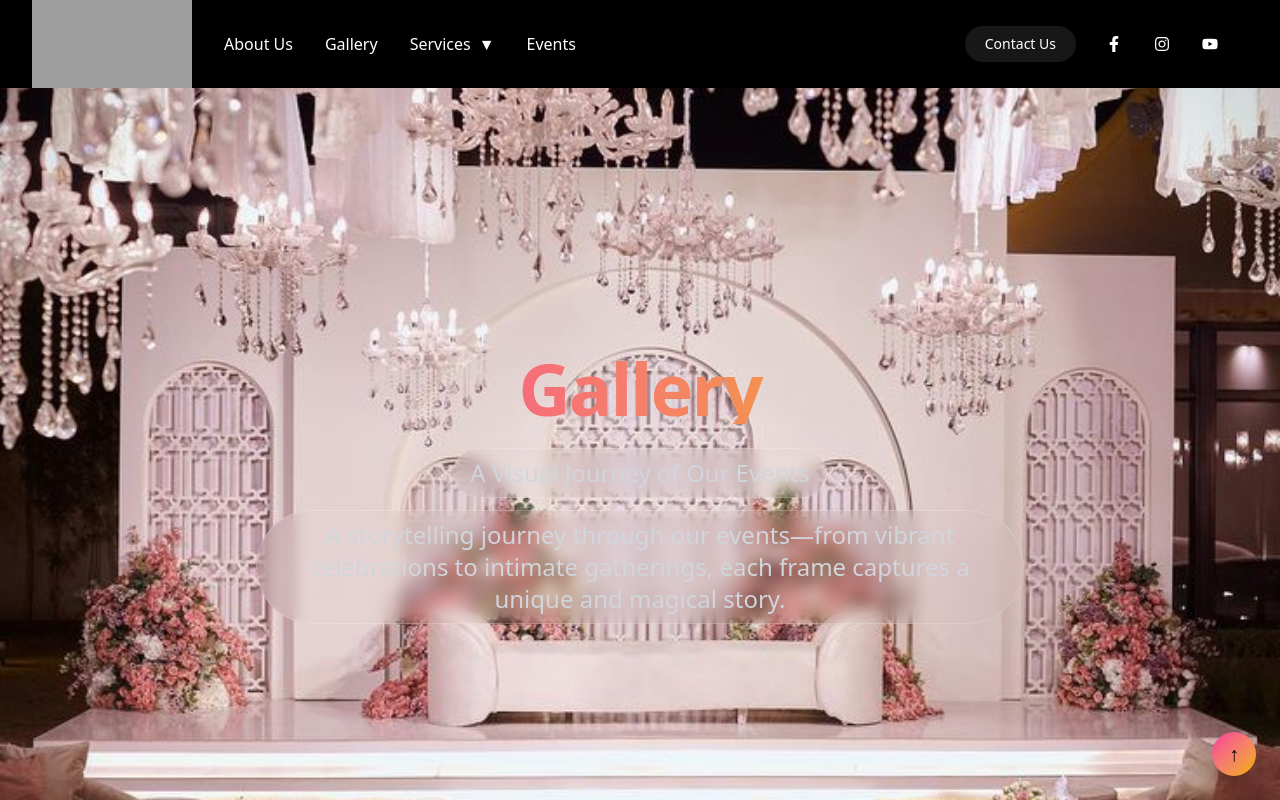
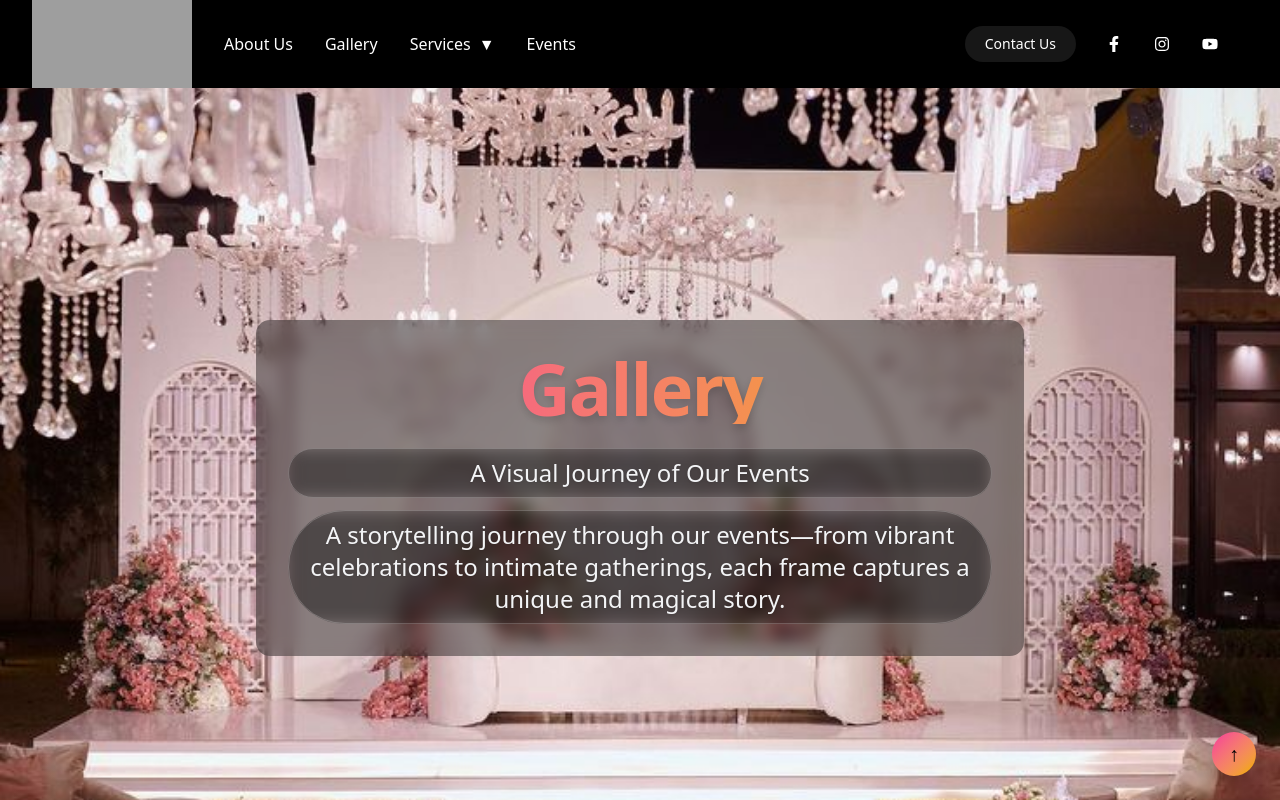
Before and after one commit to Abhishekn1234/event_managements, a React (Vite) app: page /gallery in a window 1280 px wide. Shown: the top 800 px of the page. Built offline with nearby package versions, Linux system fonts and the light colour scheme; grey boxes are pictures that could not be loaded.

Commit message:
`Refactor Gallery page: improve background image, add subtle vignette, and enhance content styling`

```diff
--- a/src/pages/Gallery.tsx
+++ b/src/pages/Gallery.tsx
@@ -40,7 +40,7 @@ export default function Gallery() {
   ref={ref1}
   className="relative h-screen w-full bg-black overflow-hidden flex items-center justify-center text-center px-6"
 >
-  {/* Background image */}
+  {/* Background image (full clarity) */}
   <div
     className={`absolute inset-0 transition-all duration-1000 ease-out
       ${visible1 ? "opacity-100 scale-100" : "opacity-50 scale-105"}
@@ -49,38 +49,37 @@ export default function Gallery() {
       backgroundImage: "url('/Decor Widding kosh Events Bride Flowers Roses Hall كوش زفاف 2025.jpg')",
       backgroundSize: "cover",
       backgroundPosition: "center",
-      filter: "brightness(1) contrast(1)", // ensure full clarity
+      filter: "brightness(1) contrast(1)", // full clarity
     }}
   />
 
-  {/* Optional soft vignette (subtle, no darkening) */}
+  {/* Optional subtle vignette */}
   <div
     className="absolute inset-0 pointer-events-none"
     style={{
       background:
-        "radial-gradient(circle at center, transparent 80%, rgba(0,0,0,0.15) 100%)",
+        "radial-gradient(circle at center, transparent 80%, rgba(0,0,0,0.05) 100%)",
     }}
   />
 
-  {/* Removed heavy dark overlay and strong spotlight */}
-
-  {/* Content */}
+  {/* Content with semi-transparent backdrop for readability */}
   <div
     className={`relative z-10 max-w-3xl transition-all duration-700
       ${visible1 ? "opacity-100 translate-y-0" : "opacity-0 translate-y-10"}
-    `}
+      bg-black/40 backdrop-blur-sm p-8 rounded-xl`}
   >
     <h1 className="text-5xl md:text-6xl lg:text-7xl font-bold
 bg-gradient-to-r from-pink-500 to-yellow-500
 bg-clip-text text-transparent
-mb-6 tracking-tight">
+mb-6 tracking-tight drop-shadow-lg">
       Gallery
     </h1>
-    <p className="inline-block mb-3 text-xl md:text-2xl text-gray-300 px-4 py-2 border border-white/20 rounded-full backdrop-blur-sm">
+
+    <p className="mb-3 text-xl md:text-2xl text-gray-100 px-4 py-2 border border-white/20 rounded-full backdrop-blur-sm drop-shadow">
       A Visual Journey of Our Events
     </p>
 
-    <p className="inline-block text-xl md:text-2xl text-gray-300 px-4 py-2 border border-white/20 rounded-full backdrop-blur-sm">
+    <p className="text-xl md:text-2xl text-gray-100 px-4 py-2 border border-white/20 rounded-full backdrop-blur-sm drop-shadow">
       A storytelling journey through our events—from vibrant celebrations to intimate
       gatherings, each frame captures a unique and magical story.
     </p>
```
